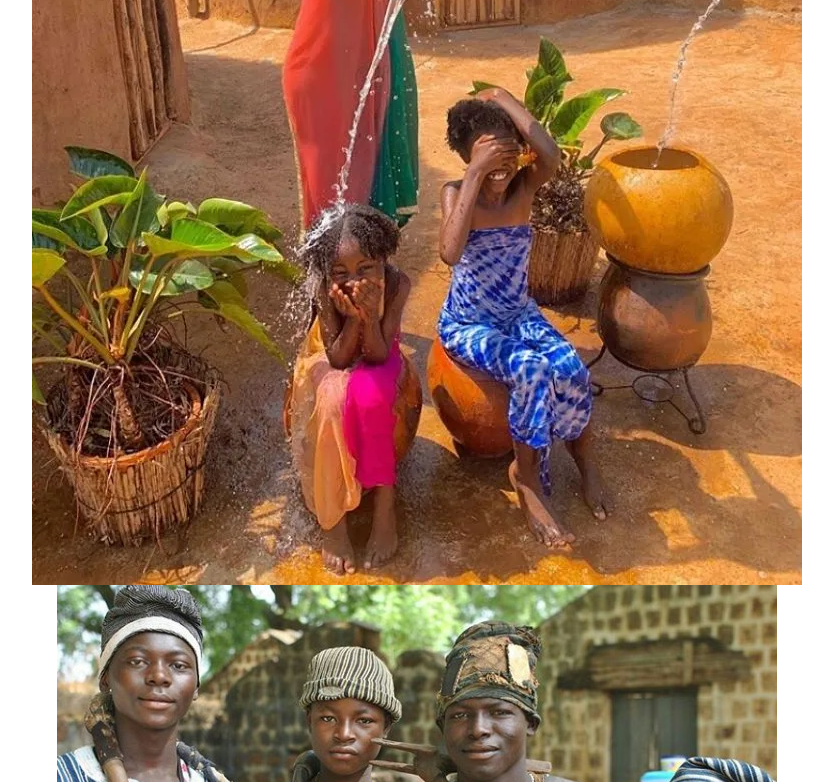
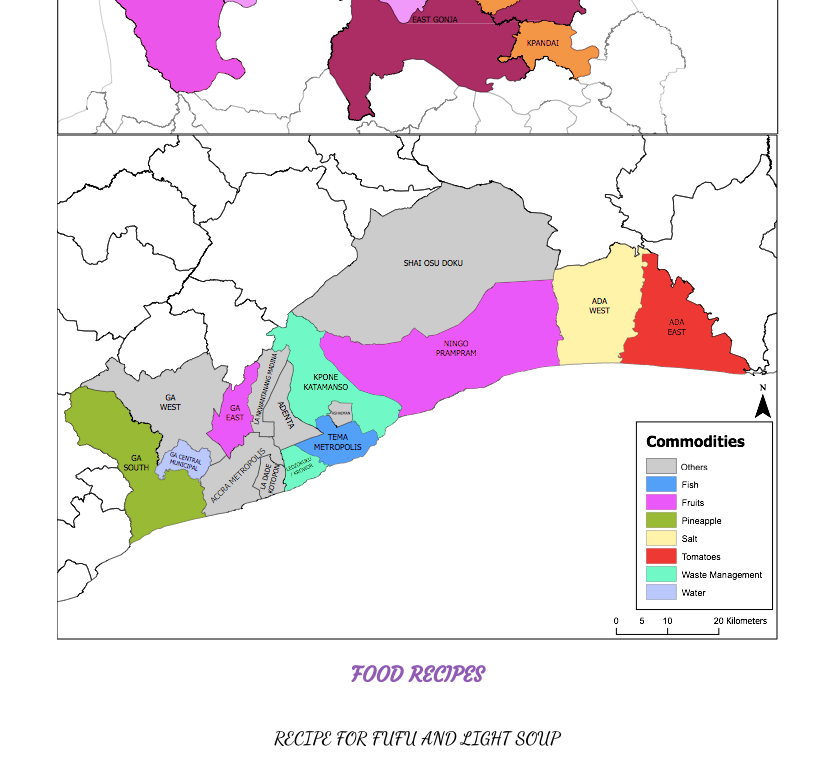
Before and after one commit to AkushikaRA/wdd130, a plain HTML site: page ghanaianmukaase/site-plan.html in a window 1280 px wide. Shown: the part 3620-4402 px from the top of the page, without its empty margins (223-1056 px from the left). Drawn offline with Linux system fonts and the light colour scheme; a web font is replaced by a local one.

Commit message:
Update site-plan.html

```diff
--- a/ghanaianmukaase/site-plan.html
+++ b/ghanaianmukaase/site-plan.html
@@ -144,8 +144,8 @@
           really gives each Fufu dish its unique identity. In Ghana, the common Fufu dishes are Fufu with Light Soup, Fufu with Palm Nut Soup and Fufu with Groundnut Soup.
       </p>
       <p>Images for the Home page</p>
-        <img src="images/hamamat.webp" alt="Culture">
-        <img src="images/sisalaboys.jpg" alt="Culture">
+        <img src="images/Northern.png" alt="Culture">
+        <img src="images/GreaterAccra.png" alt="Culture">
 
       </ul>
       <h3>FOOD RECIPES</h3>
```
